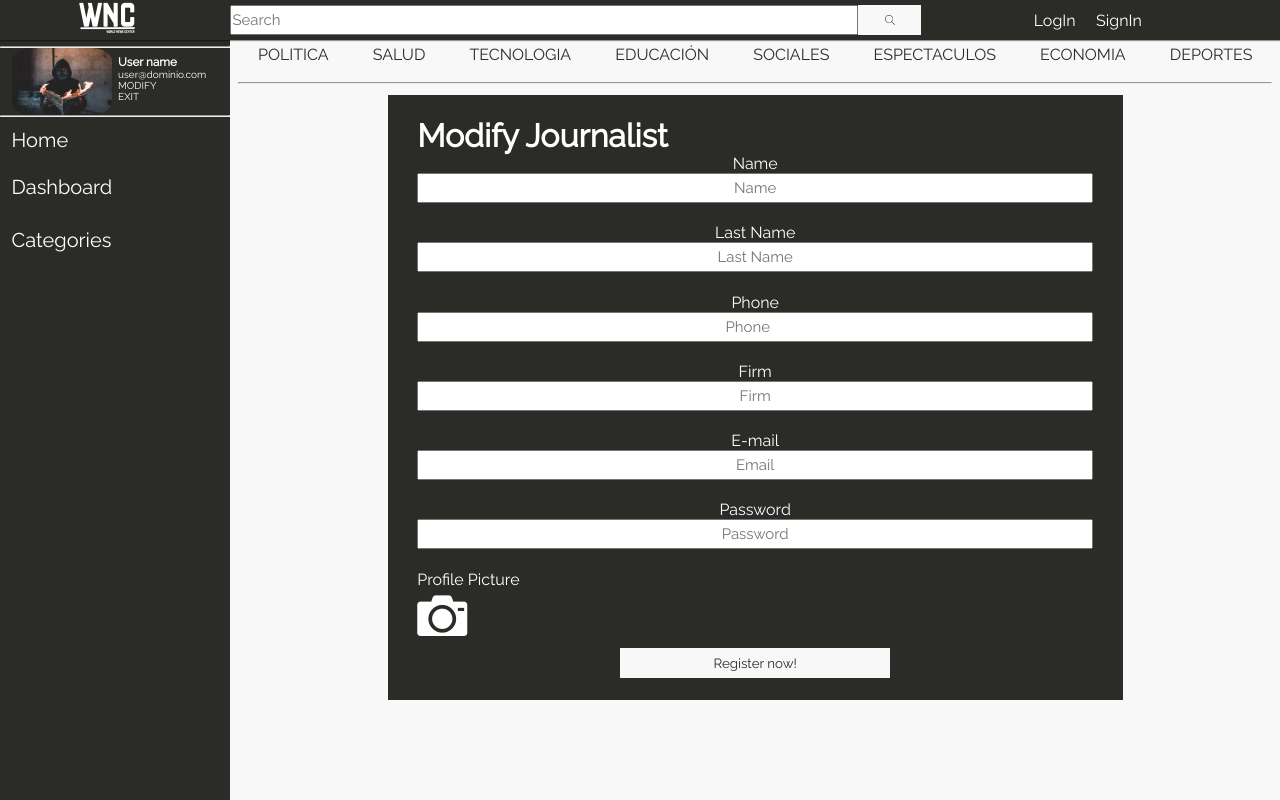
After one commit to ricRez777/BDMProject, a PHP site: page /journalist_modify.php in a window 1280 px wide. The commit adds this page. Run offline with PHP 8.4, Linux system fonts and the light colour scheme; some web fonts are replaced.

Commit message:
Pantallas de modificacion

```diff
--- a/components/sidebar_admin.php
+++ b/components/sidebar_admin.php
@@ -7,6 +7,7 @@
             <div>
                 <h3>User name</h3>
                 <p>user@dominio.com</p>
+                <p><a href="journalist_modify.php">MODIFY</a></p>
                 <p><a href="">EXIT</a></p>
             </div>
         </div>
--- a/components/sidebar_journalist.php
+++ b/components/sidebar_journalist.php
@@ -7,6 +7,7 @@
             <div>
                 <h3>User name</h3>
                 <p>user@dominio.com</p>
+                <p><a href="journalist_modify.php">MODIFY</a></p>
                 <p><a href="">EXIT</a></p>
             </div>
         </div>
--- a/components/sidebar_use.php
+++ b/components/sidebar_use.php
@@ -7,6 +7,7 @@
             <div>
                 <h3>User name</h3>
                 <p>user@dominio.com</p>
+                <p><a href="user_modify.php">MODIFY</a></p>
                 <p><a href="">EXIT</a></p>
             </div>
         </div>
--- a/css/style.css
+++ b/css/style.css
@@ -401,6 +401,13 @@ a:hover{
     width: 45%;
 }
 
+.formModifyJournalist{
+    margin: auto;
+    margin-top: 1%;
+    margin-bottom: 1%;
+    width: 70%;
+}
+
 .formSection{
     margin: 0px;
     margin-right: 2%;
--- a/index.php
+++ b/index.php
@@ -20,7 +20,7 @@
     <div class="container-row">
 
         <div class="sidenav-area">
-            <?php include("components/sidebar_admin.php"); ?>
+            <?php include("components/sidebar_journalist.php"); ?>
         </div>
 
         <div class="content-area">
--- /dev/null
+++ b/journalist_modify.php
@@ -0,0 +1,81 @@
+<!DOCTYPE html>
+<html lang="en">
+
+<head>
+    <meta charset="UTF-8">
+    <meta name="viewport" content="width=device-width, initial-scale=1.0">
+    <title>Journalist Modify</title>
+    <link rel="stylesheet" href="css/icons.css">
+    <link rel="stylesheet" href="css/grid.css">
+    <link rel="stylesheet" href="css/modal.css">
+    <link rel="stylesheet" href="css/styles_images.css">
+    <link rel="stylesheet" href="css/style.css">
+    <link href="https://fonts.googleapis.com/css?family=Raleway&display=swap" rel="stylesheet">
+    <link href="https://stackpath.bootstrapcdn.com/font-awesome/4.7.0/css/font-awesome.min.css" rel="stylesheet"
+        integrity="sha384-wvfXpqpZZVQGK6TAh5PVlGOfQNHSoD2xbE+QkPxCAFlNEevoEH3Sl0sibVcOQVnN" crossorigin="anonymous">
+    <script src="js/jquery-3.4.1.min.js"></script>
+    <script src="js/main.js"></script>
+</head>
+
+<body>
+    <?php include("components/header.php"); ?>
+    <div class="container-row">
+
+        <div class="sidenav-area">
+            <?php include("components/sidebar_admin.php"); ?>
+        </div>
+
+        <div class="content-area">
+
+            <div class="container">
+                <?php
+                    include("components/maincategories.php");
+                ?>
+
+                <form class="formRegisterJournalist formModifyJournalist" action="" Method="Post">
+                    <div class="divInputs">
+                        <h1>Modify Journalist</h1>
+
+                        <label for="Name" class="formLabel">Name</label>
+                        <input type="text" name="Name" placeholder="Name" class="formText">
+
+                        <label for="LastName" class="formLabel">Last Name</label>
+                        <input type="text" name="LastName" placeholder="Last Name" class="formText">
+
+                        <label for="Phone" class="formLabel">Phone</label>
+                        <input type="number" name="Phone" placeholder="Phone" class="formText">
+
+                        <label for="Firm" class="formLabel">Firm</label>
+                        <input type="text" name="Firm" placeholder="Firm" class="formText">
+
+                        <label for="Email" class="formLabel">E-mail</label>
+                        <input type="e-mail" name="Email" placeholder="Email" class="formText">
+
+                        <label for="Pass" class="formLabel">Password</label>
+                        <input type="password" name="Pass" placeholder="Password" class="formText">
+
+                        <section id="Images" class="images-cards">
+                            <label for="image">Profile Picture</label>
+                            <div class="row-container">
+                                <div id="add-photo-container">
+                                    <div class="add-new-photo first" id="add-photo">
+                                        <span><i class="icon-camera"></i></span>
+                                    </div>
+                                    <input type="file" id="add-new-photo" name="image">
+                                </div>
+                            </div>
+                        </section>
+
+                        <input type="submit" value="Register now!" class="btn-Secondary">
+                    </div>
+                </form>
+            </div>
+        </div>
+    </div>
+
+    <script src="js/modal.js"></script>
+    <script src="js/functions.js"></script>
+    <script src="js/scripts.js"></script>
+</body>
+
+</html>
--- a/news_edit.php
+++ b/news_edit.php
@@ -22,7 +22,7 @@
     <div class="container-row">
 
         <div class="sidenav-area">
-            <?php include("components/sidebar.php"); ?>
+            <?php include("components/sidebar_journalist.php"); ?>
         </div>
 
         <div class="content-area">
--- a/user_register.php
+++ b/user_register.php
@@ -37,9 +37,6 @@
                 <label for="Phone" class="formLabel">Cel Phone</label>
                 <input type="number" name="Phone" placeholder="Phone" class="formText">
 
-                <label for="UserName" class="formLabel">UserName</label>
-                <input type="text" name="UserName" placeholder="User Name" class="formText">
-
                 <label for="Pass" class="formLabel">Password</label>
                 <input type="password" name="Pass" placeholder="Password" class="formText">
 
```
Also changed, not shown: admin_dashboard.php (+26 -3 lines), user_modify.php (added, +78 -0 lines).
